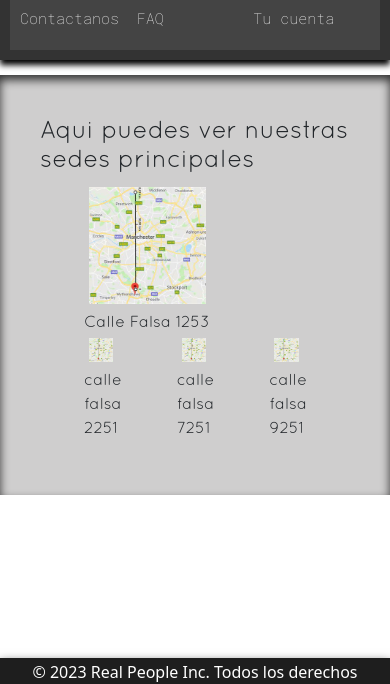
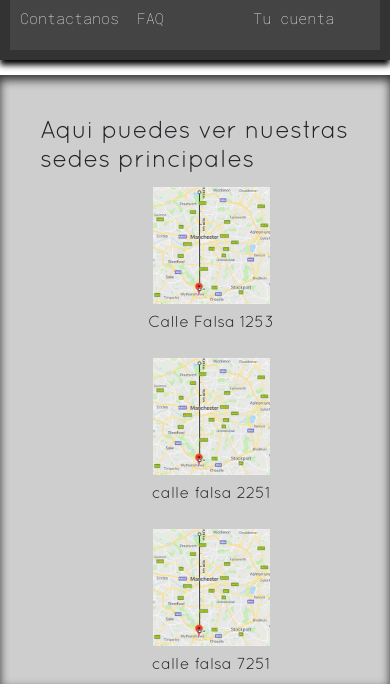
Before and after one commit to Thundarim/PF-Maruniak, a plain HTML site: page paginas/sedes.html in a window 390 px wide. Shown: the part 118-802 px from the top of the page. Drawn offline with nearby package versions, Linux system fonts and the light colour scheme.

Commit message:
cambio de resolucion en las imagenes de sedes, y utilizado bootstrap en el footer tambien un poco en el menu para poder ser responsive.

```diff
--- a/css/style.css
+++ b/css/style.css
@@ -280,6 +280,20 @@ body {
   width: 50%;
 padding: 5px;
 }
+.zonas {
+  display: grid;
+  grid-template-columns: repeat(3, 1fr);
+  grid-gap: 20px;
+}
+.zonas-item {
+  display: flex;
+  flex-direction: column;
+  align-items: center;
+  text-align: center;
+}
+.zonas-item img {
+  max-width: 100%;
+}
 /* Preguntas frecuentes */
 #FAQ {
   max-width: 800px;
@@ -395,7 +409,7 @@ right: 1px;
   margin-bottom: 10px;
   font-size: 15px;
 }
-.footer p {
+.footer {
   font-size: 10px;
 }
 }
@@ -413,7 +427,6 @@ right: 1px;
 .contactos-header {
 right: 1px;
 }
-
 .menu ul {
   display: grid;
   justify-content: space-between;
@@ -422,13 +435,20 @@ right: 1px;
   padding: 3px;
   font-size: 10px;
 }
-
 .menu ul li {
   margin-right: 0;
   margin-bottom: 10px;
   font-size: 13px;
 }
+
 .footer {
   font-size: 8px;
 }
+
 }
+
+@media (max-width: 768px) {
+  .zonas {
+    grid-template-columns: 1fr;
+  }
+}
--- a/paginas/sedes.html
+++ b/paginas/sedes.html
@@ -47,22 +47,22 @@
   <div>
     <h2>Aqui puedes ver nuestras sedes principales</h2>
   </div>
-  <div class="container-fluid">
+  <div class="container contenedor">
     <ul>
-      <div class="row">
-        <div class="col-lg">
+      <div class="zonas">
+        <div class="zonas-item">
           <img src="../imgs/manchester.jpg" alt="calle falsa 1253">
           <li>Calle Falsa 1253</li>
         </div>
-        <div class="col">
+        <div class="zonas-item">
           <img src="../imgs/manchester.jpg" alt="calle falsa 2251">
           <li>calle falsa 2251</li>
         </div>
-        <div class="col">
+        <div class="zonas-item">
           <img src="../imgs/manchester.jpg" alt="calle falsa 7251">
           <li>calle falsa 7251</li>
         </div>
-        <div class="col">
+        <div class="zonas-item">
           <img src="../imgs/manchester.jpg" alt="calle falsa 9251">
           <li>calle falsa 9251</li>
       </div>
@@ -72,7 +72,7 @@
   </div>
 </main>
 <!-- Footer -->
-    <footer>
+    <footer class="small">
       <p>&copy; 2023 Real People Inc. Todos los derechos reservados.</p>
     </footer>
 <div>
```
Also changed, not shown: paginas/acercade.html (+1 -1 lines), paginas/contactos.html (+2 -2 lines), paginas/cuenta.html (+1 -1 lines), paginas/soporte.html (+1 -1 lines).
